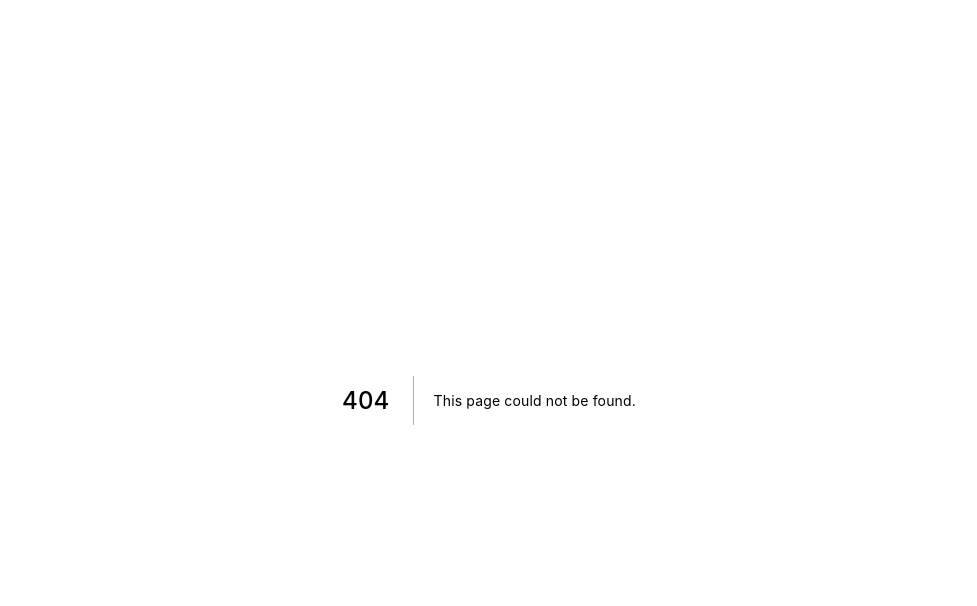
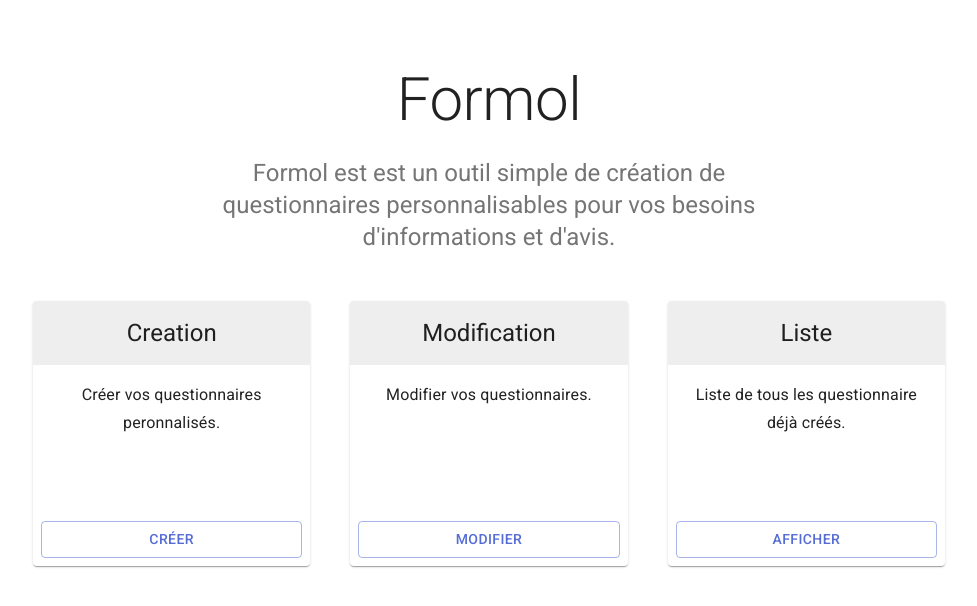
Before and after one commit to SN-DAI18-20/Formol, a Next.js app in the folder app-dashboard/: page /components/homePage in a window 1280 px wide. Before the commit this address had no page. Shown: the top 606 px of the page, without its empty margins (151-1128 px from the left). Built offline with nearby package versions, Linux system fonts and the light colour scheme.

Commit message:
33--Create the Home page

```diff
--- /dev/null
+++ b/app-dashboard/pages/components/homePage.jsx
@@ -0,0 +1,150 @@
+import React from 'react';
+import Button from '@material-ui/core/Button';
+import Card from '@material-ui/core/Card';
+import CardActions from '@material-ui/core/CardActions';
+import CardContent from '@material-ui/core/CardContent';
+import CardHeader from '@material-ui/core/CardHeader';
+import CssBaseline from '@material-ui/core/CssBaseline';
+import Grid from '@material-ui/core/Grid';
+import Typography from '@material-ui/core/Typography';
+import { makeStyles } from '@material-ui/core/styles';
+import Container from '@material-ui/core/Container';
+
+const useStyles = makeStyles(theme => ({
+  '@global': {
+    ul: {
+      margin: 0,
+      padding: 0,
+    },
+    li: {
+      listStyle: 'none',
+    },
+  },
+  appBar: {
+    borderBottom: `1px solid ${theme.palette.divider}`,
+  },
+  toolbar: {
+    flexWrap: 'wrap',
+  },
+  toolbarTitle: {
+    flexGrow: 1,
+  },
+  link: {
+    margin: theme.spacing(1, 1.5),
+  },
+  heroContent: {
+    padding: theme.spacing(8, 0, 6),
+  },
+  gridCustom: {
+    height:'100%'
+  },
+  cardCustom:{
+    height:'100%'
+  },
+  cardHeader: {
+    backgroundColor:
+      theme.palette.type === 'dark' ? theme.palette.grey[700] : theme.palette.grey[200],
+  },
+  cardContent: {
+    display: 'flex',
+    justifyContent: 'center',
+    alignItems: 'stretch',
+    marginBottom: theme.spacing(2),
+    height: '100px'
+  },
+  footer: {
+    borderTop: `1px solid ${theme.palette.divider}`,
+    marginTop: theme.spacing(8),
+    paddingTop: theme.spacing(3),
+    paddingBottom: theme.spacing(3),
+    [theme.breakpoints.up('sm')]: {
+      paddingTop: theme.spacing(6),
+      paddingBottom: theme.spacing(6),
+    },
+  },
+}));
+
+const tiers = [
+  {
+    title: 'Creation',
+    price: '0',
+    description: [
+      'Créer vos questionnaires peronnalisés.'
+    ],
+    buttonText: 'Créer',
+    buttonVariant: 'outlined',
+  },
+  {
+    title: 'Modification',
+    //subheader: 'Most popular',
+    price: '15',
+    description: [
+      'Modifier vos questionnaires.'
+    ],
+    buttonText: 'Modifier',
+    buttonVariant: 'outlined',
+  },
+  {
+    title: 'Liste',
+    price: '30',
+    description: [
+      'Liste de tous les questionnaire déjà créés.'
+    ],
+    buttonText: 'Afficher',
+    buttonVariant: 'outlined',
+  },
+];
+
+export default function Index() {
+  const classes = useStyles();
+
+  return (
+    <React.Fragment>
+      <CssBaseline />
+      {/* Hero unit */}
+      <Container maxWidth="sm" component="main" className={classes.heroContent}>
+        <Typography component="h1" variant="h2" align="center" color="textPrimary" gutterBottom>
+          Formol
+        </Typography>
+        <Typography variant="h5" align="center" color="textSecondary" component="p">
+          Formol est est un outil simple de création de questionnaires personnalisables pour vos besoins
+          d'informations et d'avis.
+        </Typography>
+      </Container>
+      {/* End hero unit */}
+      <Container maxWidth="md" component="main">
+        <Grid container spacing={5} alignItems="stretch" className={classes.gridCustom}>
+          {tiers.map(tier => (
+            <Grid item key={tier.title} xs={12} md={4}>
+              <Card className={classes.cardCustom}>
+                <CardHeader
+                  title={tier.title}
+                  subheader={tier.subheader}
+                  titleTypographyProps={{ align: 'center' }}
+                  subheaderTypographyProps={{ align: 'center' }}
+                  className={classes.cardHeader}
+                />
+                <CardContent>
+                  <div className={classes.cardContent}>
+                    <ul>
+                      {tier.description.map(line => (
+                        <Typography component="li" variant="subtitle1" align="center" key={line}>
+                          {line}
+                        </Typography>
+                      ))}
+                    </ul>
+                  </div>
+                </CardContent>
+                <CardActions>
+                  <Button fullWidth variant={tier.buttonVariant} color="primary">
+                    {tier.buttonText}
+                  </Button>
+                </CardActions>
+              </Card>
+            </Grid>
+          ))}
+        </Grid>
+      </Container>
+    </React.Fragment>
+  );
+}
```
